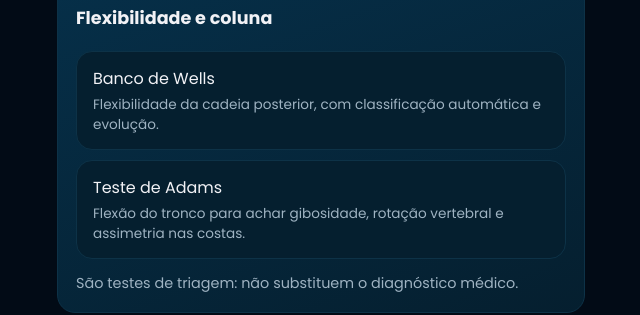
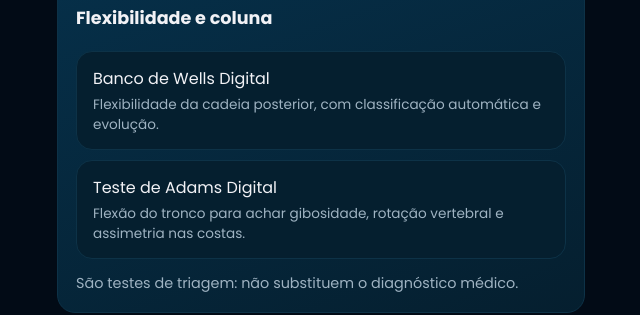
Before and after one commit to Neypinheio22/formacerta, a React (Vite) app: page / in a window 1280 px wide. Shown: the part 1196-1511 px from the top of the page, without its empty margins (319-959 px from the left). Built offline with nearby package versions, Linux system fonts and the light colour scheme.

Commit message:
Nomes "Banco de Wells Digital" e "Teste de Adams Digital"
Co-Authored-By: Claude Opus 5.5 (1M context) <noreply@anthropic.com>
Claude-Session: https://claude.ai/code/session_01PCTACoKpPsnsUBduczGn9b

```diff
--- a/src/components/Home.tsx
+++ b/src/components/Home.tsx
@@ -70,11 +70,11 @@ export function Home({ history, onStart, onOpen, onEstudio, onExercicio, onCorri
         <h2>Flexibilidade e coluna</h2>
         <div className="opcoes">
           <button className="opcao" onClick={onWells}>
-            Banco de Wells
+            Banco de Wells Digital
             <span>Flexibilidade da cadeia posterior, com classificação automática e evolução.</span>
           </button>
           <button className="opcao" onClick={onAdams}>
-            Teste de Adams
+            Teste de Adams Digital
             <span>Flexão do tronco para achar gibosidade, rotação vertebral e assimetria nas costas.</span>
           </button>
         </div>
--- a/src/components/testes/AdamsTeste.tsx
+++ b/src/components/testes/AdamsTeste.tsx
@@ -138,7 +138,7 @@ function NovoAdams({ nomes, onSalvo }: { nomes: string[]; onSalvo: (r: RegistroA
     <>
       <section className="cartao destaque">
         <span className="etiqueta">Triagem de escoliose</span>
-        <h1>Teste de Adams</h1>
+        <h1>Teste de Adams Digital</h1>
         <p className="dica-sec">
           A pessoa fica em pé, pés juntos, e inclina o tronco para frente até as costas ficarem quase na horizontal, com os braços soltos e as palmas unidas. O
           app compara a altura dos dois lados das costas para achar gibosidade e rotação vertebral.
@@ -220,7 +220,7 @@ function NovoAdams({ nomes, onSalvo }: { nomes: string[]; onSalvo: (r: RegistroA
         Salvar no histórico
       </button>
       <AvisoTriagem>
-        O Teste de Adams aponta sinais de assimetria nas costas. Só o médico, com exame de imagem, confirma escoliose.
+        O Teste de Adams Digital aponta sinais de assimetria nas costas. Só o médico, com exame de imagem, confirma escoliose.
       </AvisoTriagem>
     </>
   )
@@ -283,7 +283,7 @@ function Historico({ lista, onAbrir }: { lista: RegistroAdams[]; onAbrir: (id: s
   const grupos = useMemo(() => avaliados(lista).map((n) => doAvaliado(lista, n)), [lista])
   return (
     <>
-      <h1>Histórico do Teste de Adams</h1>
+      <h1>Histórico do Teste de Adams Digital</h1>
       {grupos.map((g) => (
         <section className="cartao" key={g[0].avaliado}>
           <h2>{g[0].avaliado}</h2>
@@ -316,7 +316,7 @@ function Detalhe(props: { registro: RegistroAdams; doMesmo: RegistroAdams[]; onA
     <>
       <h1>{r.avaliado}</h1>
       <p className="dica-sec">
-        Teste de Adams · {dataCurta(r.date)} · celular {r.vista === 'costas' ? 'atrás' : 'na frente'}
+        Teste de Adams Digital · {dataCurta(r.date)} · celular {r.vista === 'costas' ? 'atrás' : 'na frente'}
         {r.atr !== null ? ` · foto: ${numero(r.atr)}°` : ''}
         {r.escoliometro !== null ? ` · escoliômetro: ${numero(r.escoliometro)}°` : ''}
       </p>
@@ -375,7 +375,7 @@ function Detalhe(props: { registro: RegistroAdams; doMesmo: RegistroAdams[]; onA
       >
         Apagar teste
       </button>
-      <AvisoTriagem>O Teste de Adams aponta sinais de assimetria nas costas. Só o médico, com exame de imagem, confirma escoliose.</AvisoTriagem>
+      <AvisoTriagem>O Teste de Adams Digital aponta sinais de assimetria nas costas. Só o médico, com exame de imagem, confirma escoliose.</AvisoTriagem>
     </>
   )
 }
--- a/src/components/testes/WellsTeste.tsx
+++ b/src/components/testes/WellsTeste.tsx
@@ -108,7 +108,7 @@ function NovoWells({ nomes, onSalvo }: { nomes: string[]; onSalvo: (r: RegistroW
     <>
       <section className="cartao destaque">
         <span className="etiqueta">Flexibilidade da cadeia posterior</span>
-        <h1>Banco de Wells</h1>
+        <h1>Banco de Wells Digital</h1>
         <p className="dica-sec">
           Sentado, pés descalços apoiados no banco e joelhos esticados. Com uma mão sobre a outra, deslize o mais longe possível e segure 2 segundos. Faça 3
           tentativas: vale a melhor.
@@ -270,7 +270,7 @@ function Historico({ lista, onAbrir }: { lista: RegistroWells[]; onAbrir: (id: s
   const grupos = useMemo(() => avaliados(lista).map((n) => doAvaliado(lista, n)), [lista])
   return (
     <>
-      <h1>Histórico do Banco de Wells</h1>
+      <h1>Histórico do Banco de Wells Digital</h1>
       {grupos.length === 0 && <p className="dica-sec">Nenhum teste salvo ainda.</p>}
       {grupos.map((g) => (
         <section className="cartao" key={g[0].avaliado}>
@@ -304,7 +304,7 @@ function Detalhe(props: { registro: RegistroWells; doMesmo: RegistroWells[]; onA
     <>
       <h1>{r.avaliado}</h1>
       <p className="dica-sec">
-        Banco de Wells · {dataCurta(r.date)} · {r.sexo === 'F' ? 'feminino' : 'masculino'}, {r.idade} anos · tentativas: {r.tentativas.map((t) => numero(t)).join(' / ')} cm
+        Banco de Wells Digital · {dataCurta(r.date)} · {r.sexo === 'F' ? 'feminino' : 'masculino'}, {r.idade} anos · tentativas: {r.tentativas.map((t) => numero(t)).join(' / ')} cm
       </p>
 
       <section className="cartao">
```
Also changed, not shown: 1 other file (tests, documents, lock files or other folders).
